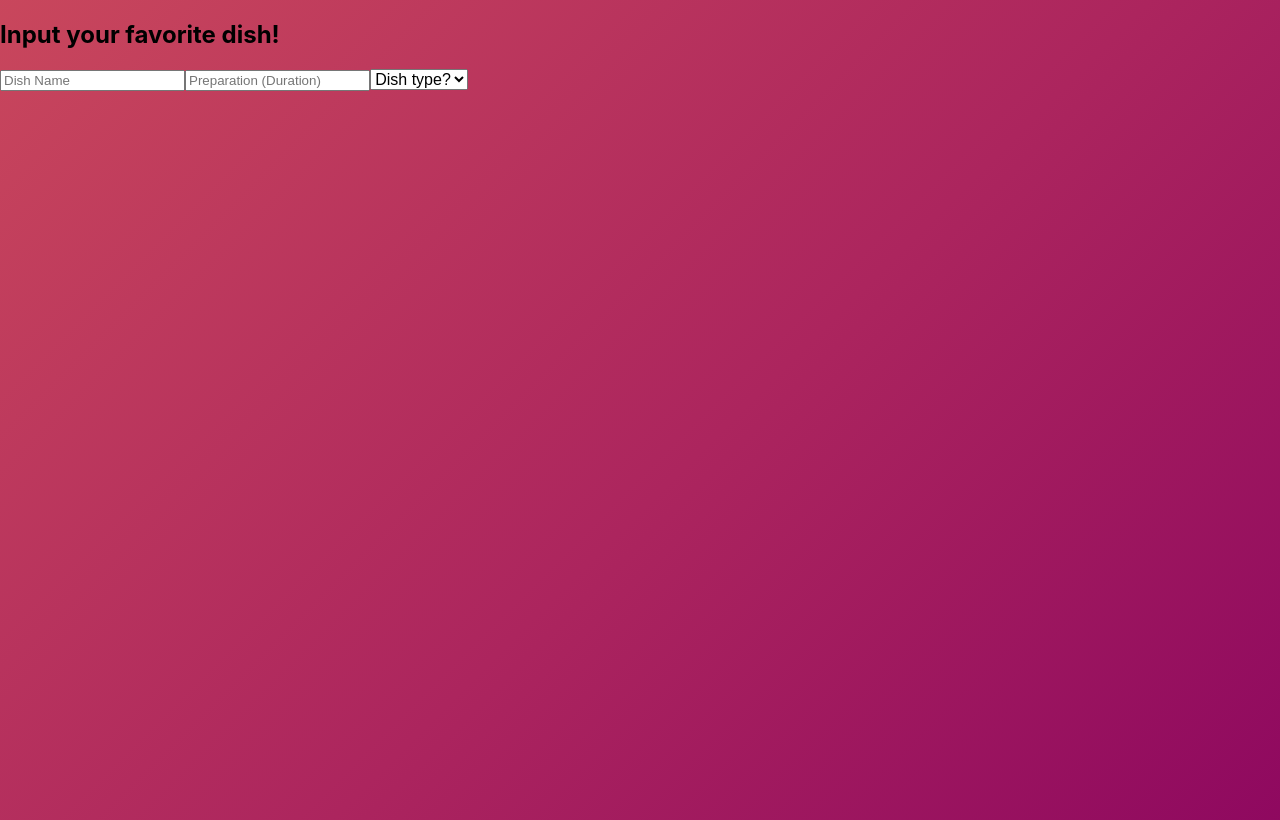
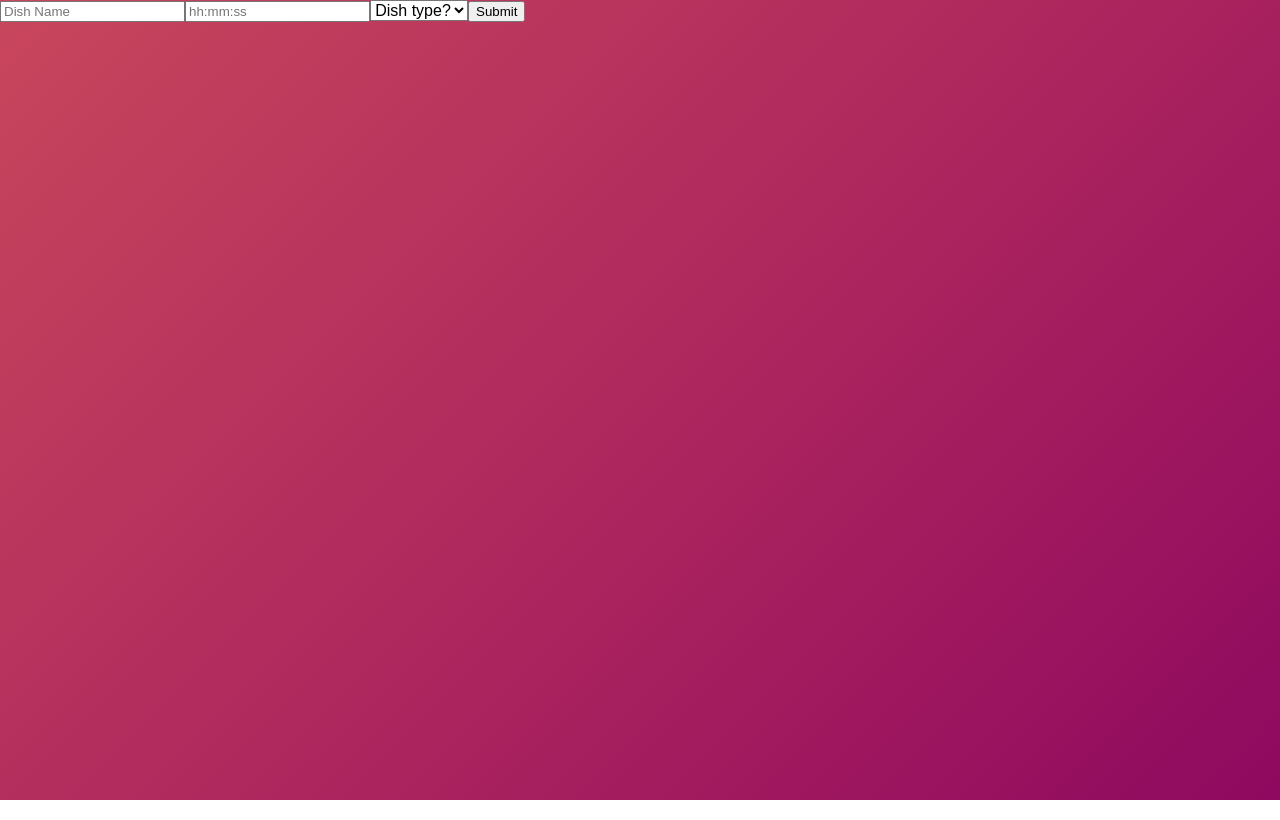
Before and after one commit to manymanecki/hexocean-dishes, a React (Create React App) app: page / in a window 1280 px wide. Built offline with nearby package versions, Linux system fonts and the light colour scheme.

Commit message:
Create conditional rendering for options

```diff
--- a/src/App.css
+++ b/src/App.css
@@ -7,13 +7,13 @@ body {
 
 @keyframes gradient {
     0% {
-        background-position: 0% 50%;
+        background-position: 0 50%;
     }
     50% {
         background-position: 100% 50%;
     }
     100% {
-        background-position: 0% 50%;
+        background-position: 0 50%;
     }
 }
 
--- a/src/App.tsx
+++ b/src/App.tsx
@@ -4,7 +4,7 @@ import DishJSON from './Dish.json';
 import './App.css';
 
 interface IDish {
-    name: String;
+    type: String;
     options?: String[];
 }
 
@@ -17,38 +17,45 @@ interface IFormInput {
 
 function App() {
     const [dishType, setDishType] = useState("");
-    const [showOption, setShowOption] = useState(false);
 
     const { register, handleSubmit } = useForm<IFormInput>();
     const onSubmit: SubmitHandler<IFormInput> = data => console.log(data);
 
     const handleSelectChange = (e: React.ChangeEvent<HTMLSelectElement>) => {
         setDishType(e.target.value);
-        if (e.target.value !== "") setShowOption(true);
-        else setShowOption(false);
     };
+
+    const dishOptions = dishes.find((dish) => dish.type === dishType)?.options || [];
 
     return <div className="App">
         <div className="flex h-screen justify-center items-center">
             <div className="mockup-window bg-base-300 shadow-2xl">
                 <form onSubmit={handleSubmit(onSubmit)}>
                     <div className="grid grid-cols-1 gap-4 px-4 py-4 bg-base-200">
-                        <h2 className="text-center">Input your favorite dish!</h2>
                         <input {...register("dishName", { required: true })} placeholder="Dish Name"
                                className="text-center input input-bordered"></input>
-                        <input {...register("dishDuration", { required: true })} placeholder="Preparation (Duration)"
-                               className="text-center input input-bordered"></input>
+                        <input type="text" name="duration" id="durationForm" maxLength={8}
+                               pattern="^((\d+:)?\d+:)?\d*$" placeholder="hh:mm:ss" className="text-center input input-bordered">
+                        </input>
                         <select value={dishType} onChange={handleSelectChange} className="select select-bordered">
                             <option value="" disabled selected hidden>Dish type?</option>
                             {dishes.map((dish) => (
-                                <option key={dish.name.toString()} value={dish.name.toString()}>
-                                    {dish.name.toString()}
+                                <option key={dish.type.toString()} value={dish.type.toString()}>
+                                    {dish.type.toString()}
                                 </option>
                             ))}
                         </select>
-                        {
-                            showOption ? <p>test!</p> : ""
-                        }
+                        {dishOptions.length > 0 && (
+                            <>
+                                {dishOptions.map((option) => (
+                                    <div key={option.toString()}>
+                                        <input type="text" className="text-center input input-bordered"
+                                               id={option.toString()} name={option.toString()} placeholder={option.toString()} />
+                                    </div>
+                                ))}
+                            </>
+                        )}
+                        <button className="btn" disabled={false}>Submit</button>
                     </div>
                 </form>
             </div>
--- a/src/Dish.json
+++ b/src/Dish.json
@@ -1,21 +1,21 @@
 [
   {
-    "name": "pizza",
+    "type": "Pizza",
     "options": [
-      "no_of_slices",
-      "diameter"
+      "No_of_slices",
+      "Diameter"
     ]
   },
   {
-    "name": "soup",
+    "type": "Soup",
     "options": [
-      "spiciness_scale"
+      "Spiciness_scale"
     ]
   },
   {
-    "name": "sandwich",
+    "type": "Sandwich",
     "options": [
-      "slices_of_bread"
+      "Slices_of_bread"
     ]
   }
 ]
```
